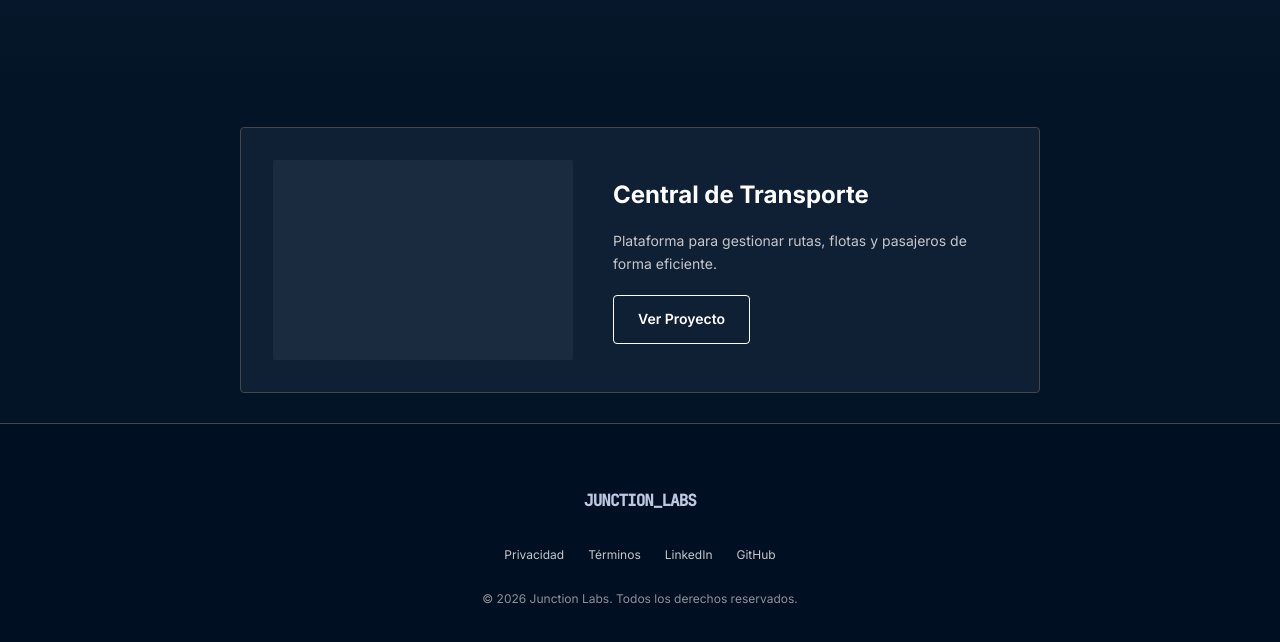
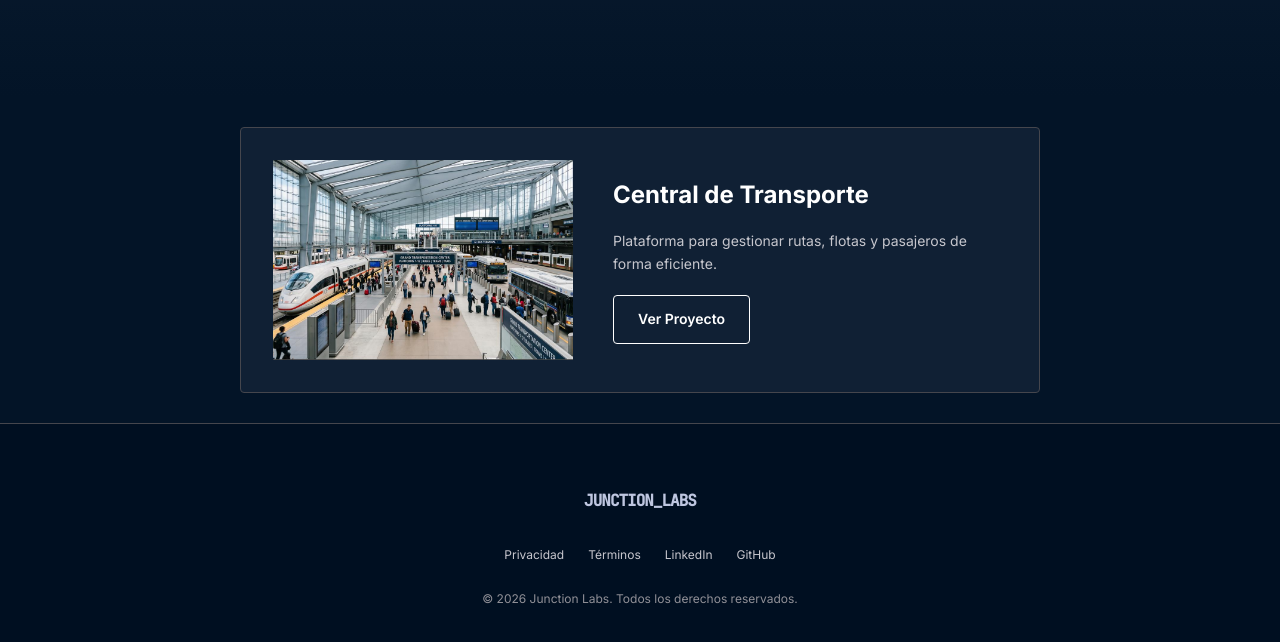
Before and after one commit to frlaurino/Actividad_1_Consultora, a plain HTML site: page proyectos.html in a window 1280 px wide. Shown: the part 240-882 px from the top of the page. Drawn offline with Linux system fonts and the light colour scheme.

Commit message:
Agrego foto transporte a proyectos y modifico tarjeta en css

```diff
--- a/estilos/estilo.css
+++ b/estilos/estilo.css
@@ -172,6 +172,13 @@ h1 {
     font-size: 0.875rem;
 }
 
+.tarjeta img {
+    width: 100%;
+    height: 100%;
+    object-fit: cover;
+    display: block;
+}
+
 .lista-equipo {
     display: flex;
     justify-content: center;
--- a/proyectos.html
+++ b/proyectos.html
@@ -40,6 +40,7 @@
                     style="max-width: 800px; display: flex; flex-direction: row; align-items: center; gap: 40px;">
                     <div
                         style="background: var(--color-surface-container-high); width: 300px; height: 200px; flex-shrink: 0; border-radius: 2px;">
+                        <img src="./imagenes/FotoTransporte.jpeg" alt="Terminal de transportes">
                     </div>
                     <div>
                         <h3>Central de Transporte</h3>
```
Also changed, not shown: imagenes/FotoTransporte.jpeg (added).
